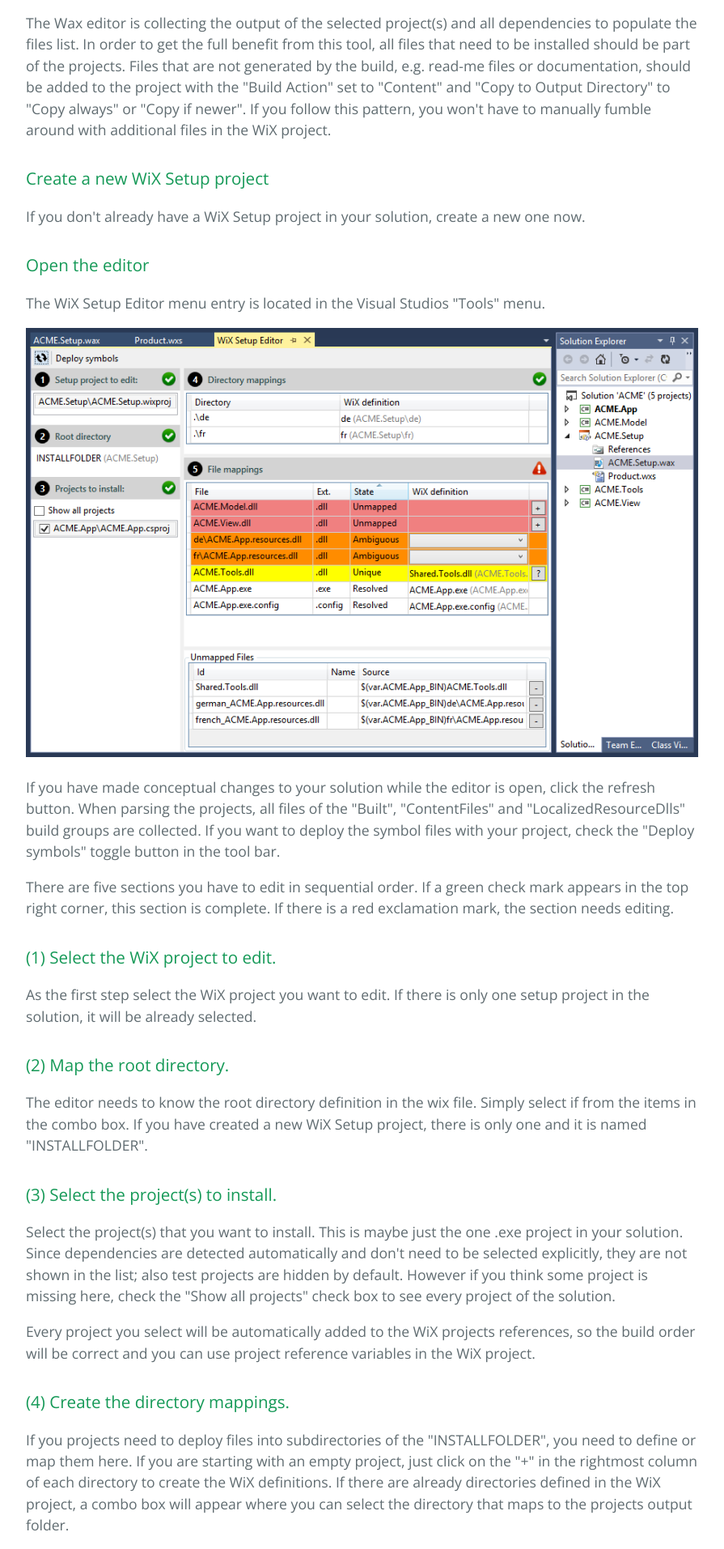
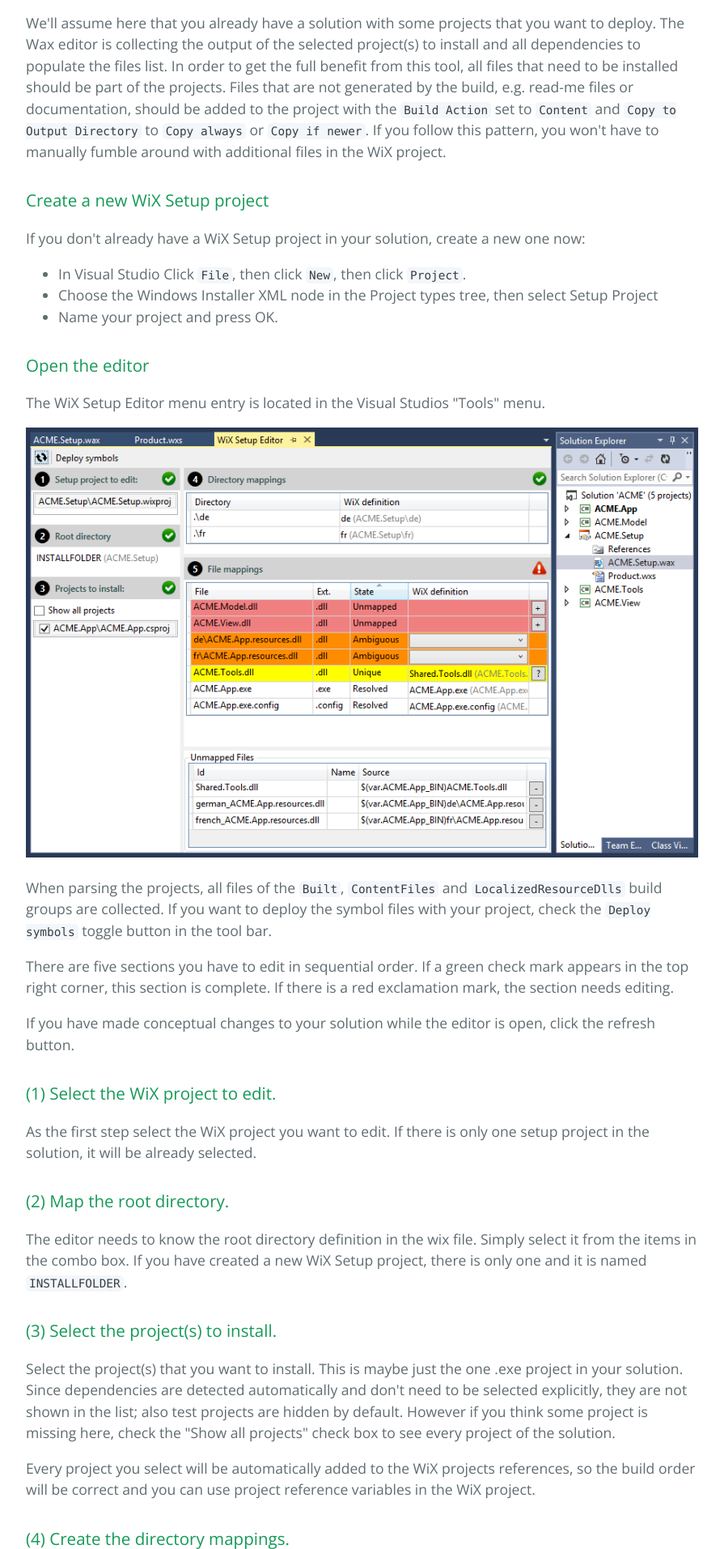
Before and after one commit to tom-englert/Wax, a plain HTML site: page index.html in a window 1280 px wide. Shown: the part 1846-3759 px from the top of the page at 81% size, without its empty margins (192-1087 px from the left). Drawn offline with nearby package versions, Linux system fonts and the light colour scheme.

```diff
--- a/index.html
+++ b/index.html
@@ -43,7 +43,7 @@ Files that already exist in the setup project but have multiple matches are show
 <h2>
 <a id="installation" class="anchor" href="#installation" aria-hidden="true"><span aria-hidden="true" class="octicon octicon-link"></span></a>Installation</h2>
 
-<p>This tool is a Visual Studio Extension. Use the Visual Studio Extension Manager, install from the <a href="https://visualstudiogallery.msdn.microsoft.com/ab48d869-8f75-4e02-8e7d-577346065aa6">Visual Studio Galery</a>, or download the binaries and double click the Wax.vsix in the windows explorer.</p>
+<p>This tool is a Visual Studio Extension. Use the Visual Studio Extension Manager, install from the <a href="https://visualstudiogallery.msdn.microsoft.com/ab48d869-8f75-4e02-8e7d-577346065aa6">Visual Studio Gallery</a>, or download the binaries and double click the Wax.vsix in the windows explorer.</p>
 
 <p>The Wax editor is a tool to maintain WiX projects, so you should have installed the <a href="http://wix.codeplex.com/">WiX Toolset</a>.</p>
 
@@ -53,15 +53,22 @@ Files that already exist in the setup project but have multiple matches are show
 <h3>
 <a id="preparing-the-solution" class="anchor" href="#preparing-the-solution" aria-hidden="true"><span aria-hidden="true" class="octicon octicon-link"></span></a>Preparing the solution</h3>
 
-<p>The Wax editor is collecting the output of the selected project(s) and all dependencies to populate the files list.
+<p>We'll assume here that you already have a solution with some projects that you want to deploy.
+The Wax editor is collecting the output of the selected project(s) to install and all dependencies to populate the files list.
 In order to get the full benefit from this tool, all files that need to be installed should be part of the projects.
-Files that are not generated by the build, e.g. read-me files or documentation, should be added to the project with the "Build Action" set to "Content" and "Copy to Output Directory" to "Copy always" or "Copy if newer".
+Files that are not generated by the build, e.g. read-me files or documentation, should be added to the project with the <code>Build Action</code> set to <code>Content</code> and <code>Copy to Output Directory</code> to <code>Copy always</code> or <code>Copy if newer</code>.
 If you follow this pattern, you won't have to manually fumble around with additional files in the WiX project.</p>
 
 <h3>
 <a id="create-a-new-wix-setup-project" class="anchor" href="#create-a-new-wix-setup-project" aria-hidden="true"><span aria-hidden="true" class="octicon octicon-link"></span></a>Create a new WiX Setup project</h3>
 
-<p>If you don't already have a WiX Setup project in your solution, create a new one now.</p>
+<p>If you don't already have a WiX Setup project in your solution, create a new one now:</p>
+
+<ul>
+<li>In Visual Studio Click <code>File</code>, then click <code>New</code>, then click <code>Project</code>.</li>
+<li>Choose the Windows Installer XML node in the Project types tree, then select Setup Project</li>
+<li>Name your project and press OK.</li>
+</ul>
 
 <h3>
 <a id="open-the-editor" class="anchor" href="#open-the-editor" aria-hidden="true"><span aria-hidden="true" class="octicon octicon-link"></span></a>Open the editor</h3>
@@ -70,10 +77,11 @@ If you follow this pattern, you won't have to manually fumble around with additi
 
 <p><img src="http://tom-englert.github.io/Wax/Screenshot.png" alt="Wax main screen"></p>
 
-<p>If you have made conceptual changes to your solution while the editor is open, click the refresh button.
-When parsing the projects, all files of the "Built", "ContentFiles" and "LocalizedResourceDlls" build groups are collected. If you want to deploy the symbol files with your project, check the "Deploy symbols" toggle button in the tool bar.</p>
+<p>When parsing the projects, all files of the <code>Built</code>, <code>ContentFiles</code> and <code>LocalizedResourceDlls</code> build groups are collected. If you want to deploy the symbol files with your project, check the <code>Deploy symbols</code> toggle button in the tool bar.</p>
 
 <p>There are five sections you have to edit in sequential order. If a green check mark appears in the top right corner, this section is complete. If there is a red exclamation mark, the section needs editing.</p>
+
+<p>If you have made conceptual changes to your solution while the editor is open, click the refresh button.</p>
 
 <h3>
 <a id="1-select-the-wix-project-to-edit" class="anchor" href="#1-select-the-wix-project-to-edit" aria-hidden="true"><span aria-hidden="true" class="octicon octicon-link"></span></a>(1) Select the WiX project to edit.</h3>
@@ -83,8 +91,8 @@ When parsing the projects, all files of the "Built", "ContentFiles" and "Localiz
 <h3>
 <a id="2-map-the-root-directory" class="anchor" href="#2-map-the-root-directory" aria-hidden="true"><span aria-hidden="true" class="octicon octicon-link"></span></a>(2) Map the root directory.</h3>
 
-<p>The editor needs to know the root directory definition in the wix file. Simply select if from the items in the combo box.
-If you have created a new WiX Setup project, there is only one and it is named "INSTALLFOLDER".</p>
+<p>The editor needs to know the root directory definition in the wix file. Simply select it from the items in the combo box.
+If you have created a new WiX Setup project, there is only one and it is named <code>INSTALLFOLDER</code>.</p>
 
 <h3>
 <a id="3-select-the-projects-to-install" class="anchor" href="#3-select-the-projects-to-install" aria-hidden="true"><span aria-hidden="true" class="octicon octicon-link"></span></a>(3) Select the project(s) to install.</h3>
@@ -98,7 +106,7 @@ However if you think some project is missing here, check the "Show all projects"
 <h3>
 <a id="4-create-the-directory-mappings" class="anchor" href="#4-create-the-directory-mappings" aria-hidden="true"><span aria-hidden="true" class="octicon octicon-link"></span></a>(4) Create the directory mappings.</h3>
 
-<p>If you projects need to deploy files into subdirectories of the "INSTALLFOLDER", you need to define or map them here.
+<p>If you projects need to deploy files into subdirectories of the <code>INSTALLFOLDER</code>, you need to define or map them here.
 If you are starting with an empty project, just click on the "+" in the rightmost column of each directory to create the WiX definitions.
 If there are already directories defined in the WiX project, a combo box will appear where you can select the directory that maps to the projects output folder.</p>
 
@@ -119,7 +127,7 @@ You can select all files and click on the "+" button in the rightmost column to
 <h4>
 <a id="save-all-files" class="anchor" href="#save-all-files" aria-hidden="true"><span aria-hidden="true" class="octicon octicon-link"></span></a>Save all files</h4>
 
-<p>Wax adds a new file to your setup project, named ".wax". This file stores all configurations you have made in the above steps. Make sure to save this file with your project, since it contains all information you need to maintain the project later. Also make sure the WiX files (.wxs, .wxi) are saved.</p>
+<p>Wax adds a new file to your setup project, named <code>&lt;project name&gt;.wax</code>. This file stores all configurations you have made in the above steps. Make sure to save this file with your project, since it contains all information you need to maintain the project later. Also make sure the WiX files (.wxs, .wxi) are saved.</p>
 
 <h4>
 <a id="check-your-feature-tree" class="anchor" href="#check-your-feature-tree" aria-hidden="true"><span aria-hidden="true" class="octicon octicon-link"></span></a>Check your feature tree</h4>
@@ -137,7 +145,7 @@ You can select all files and click on the "+" button in the rightmost column to
 
 <p>Now you should be able to build the setup project.</p>
 
-<p>Powerd by   <a href="http://www.jetbrains.com/resharper/"><img src="http://www.jetbrains.com/img/logos/logo_resharper.gif" alt="ReSharper" width="152" height="30"></a>     <a href="http://research.microsoft.com/en-us/projects/contracts/"><img src="http://research.microsoft.com/en-us/projects/contracts/codecontracts_sm.png" alt="CodeContracts" width="113" height="70"></a> </p>
+<p>Powerd by   <a href="http://www.jetbrains.com/resharper/"><img src="http://www.tom-englert.de/Images/icon_ReSharper.png" alt="ReSharper" width="64" height="64"></a>     <a href="http://research.microsoft.com/en-us/projects/contracts/"><img src="http://www.tom-englert.de/Images/codecontracts_sm.png" alt="CodeContracts" width="90" height="56"></a> </p>
 
 <p>Support this Project: <a href="https://www.paypal.com/cgi-bin/webscr?cmd=_s-xclick&amp;hosted_button_id=799WX673GPQM8"> <img title="Donate" src="https://www.paypalobjects.com/en_US/i/btn/btn_donate_SM.gif" alt="Donate"></a></p>
 
```
Also changed, not shown: params.json (+1 -1 lines).
